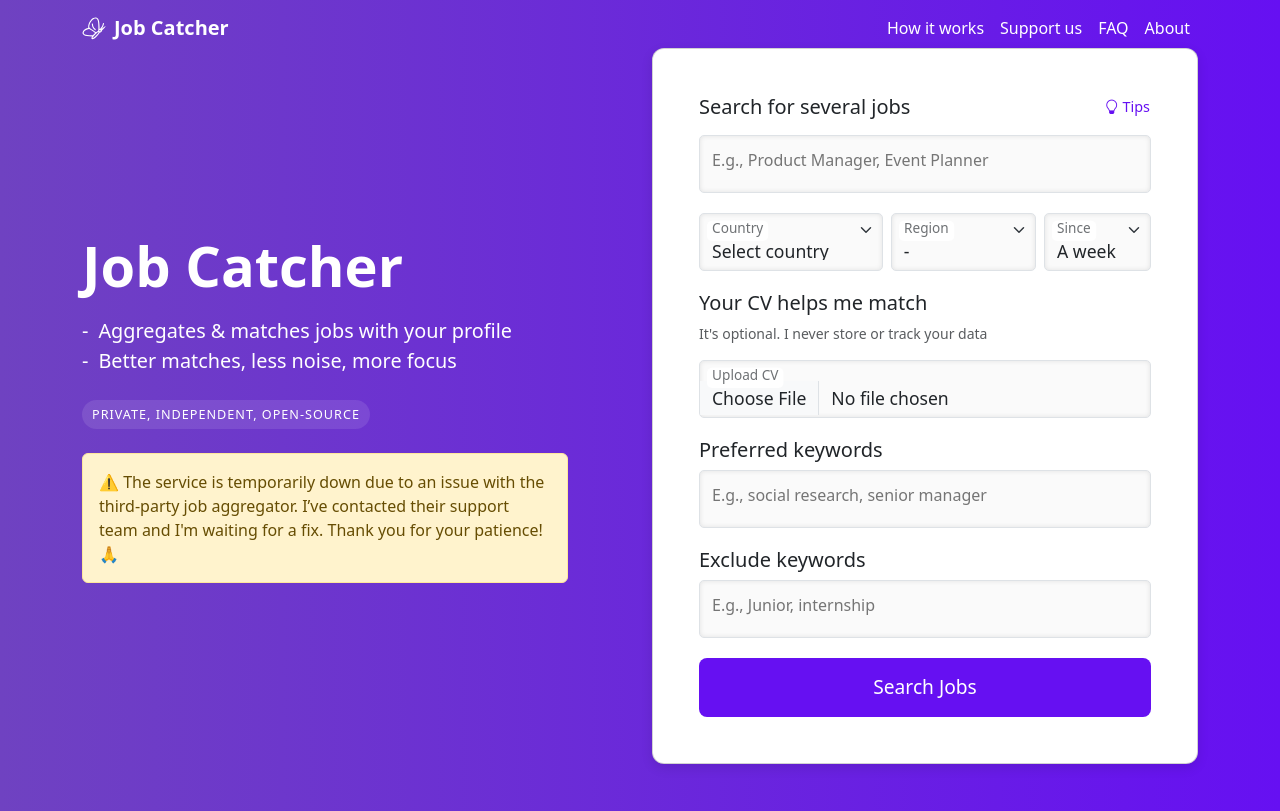
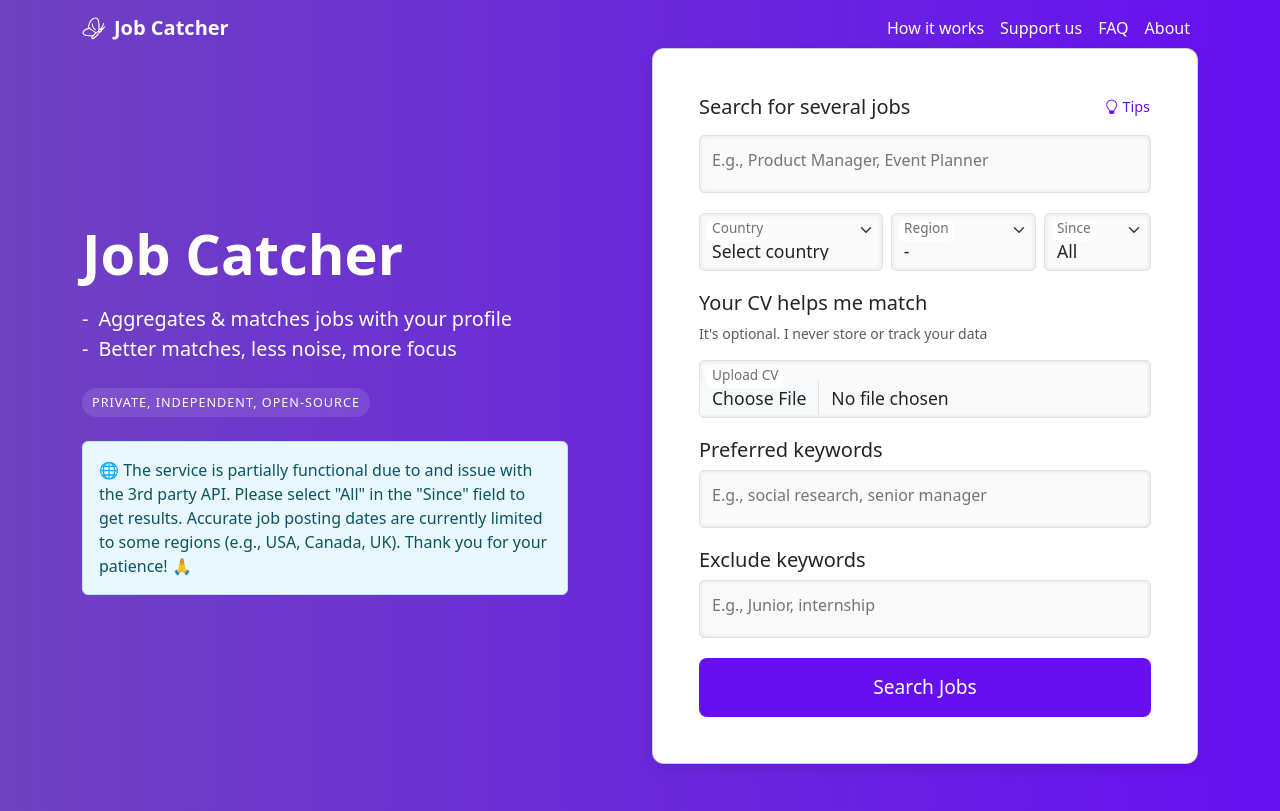
Before and after one commit to Woolball/job-catcher, a Flask app: page / in a window 1280 px wide. Shown: the top 811 px of the page. Run offline with Flask 3, Linux system fonts and the light colour scheme; some libraries are stand-ins or nearby versions.

Commit message:
v0.67 - Implemented workaround due to JSearch API outage. Service is now partially functional without accurate job dates or date filtering. - Updated info banner accordingly.

```diff
--- a/app.py
+++ b/app.py
@@ -90,11 +90,15 @@ def index():
 @limiter.limit("10 per minute")
 def search_jobs():
     """Handle job search requests by dynamically selecting the fetcher (scraper or JSearch)."""
-    result = validate_and_clean_input(request.form, request.files)
-    if isinstance(result, tuple) and result[1] == 400:
-        return result
+    form_input = validate_and_clean_input(request.form, request.files)
+    if isinstance(form_input, tuple) and form_input[1] == 400:
+        return form_input
 
-    logger.info(f"Incoming request. Terms: {result['search_terms']} - Location: {result['location']} - Posted since: {result['interval']}")
+    country = form_input['country']
+    region = form_input['region']
+    location = region if region else country
+
+    logger.info(f"Incoming request. Terms: {form_input['search_terms']} - Location: {location} - Posted since: {form_input['interval']}")
     honeypot = request.form.get('jamesbond')
     if honeypot:  # Bots will fill this, humans won't
         logger.warning("Bot detected!")
@@ -102,7 +106,7 @@ def search_jobs():
 
     try:
         # Use the dynamically selected job fetching function
-        all_jobs_df = asyncio.run(job_fetching_function(result['search_terms'], result['location'], Config.DEFAULT_RADIUS, result['interval']))
+        all_jobs_df = asyncio.run(job_fetching_function(form_input['search_terms'], location, country, Config.DEFAULT_RADIUS, form_input['interval']))
 
         # Check if the DataFrame is empty (i.e., no jobs found)
         if all_jobs_df.empty:
@@ -112,7 +116,7 @@ def search_jobs():
             }), 200  # Return a 200 status code with an empty job list and a message.
 
         all_jobs_df = process_job_dataframe(all_jobs_df)
-        ranked_jobs_df = rank_job_descriptions(all_jobs_df, result['cv_text'], result['preferred_keywords'], result['required_keywords'], result['exclude_keywords'])
+        ranked_jobs_df = rank_job_descriptions(all_jobs_df, form_input['cv_text'], form_input['preferred_keywords'], form_input['required_keywords'], form_input['exclude_keywords'])
         dump_ranked_jobs(ranked_jobs_df, Config.DUMP_FILE_NAME)
         ranked_jobs = ranked_jobs_df[['display_title', 'job_url', 'display_company', 'date_posted', 'combined_score', 'tier', 'links']].head(Config.RESULTS_WANTED).to_dict(orient='records')
 
--- a/config.py
+++ b/config.py
@@ -24,11 +24,12 @@ class Config:
     }
     CV_TEXT_LIMIT = 2000 #limit cv text to first 2000 words
     RESULTS_WANTED = 50
+    NUM_SEARCH_PAGES = 2
     DUMP_FILE_NAME = 'data/dump_search.csv'
     DEFAULT_RADIUS = 50
     INTERVAL_MAPPING = {'month': 30, 'week': 7, '3days': 3, 'today': 1}
-    #EXCLUDED_JOB_PUBLISHERS = ['BeBee', 'Learn4Good', 'Joinrs']
-    EXCLUDED_JOB_PUBLISHERS = []
+    EXCLUDED_JOB_PUBLISHERS = ['Trabajo', 'BeBee', 'Learn4Good', 'Joinrs']
+    #EXCLUDED_JOB_PUBLISHERS = []
 
     FETCHER_NAME = os.getenv('FETCHER', 'scraper').lower()
 
--- a/src/utils.py
+++ b/src/utils.py
@@ -112,7 +112,7 @@ def validate_and_clean_input(form, files):
     search_terms = [s for s in search_terms if s]
     country = form.get('country', '').strip().split(',')[0]
     region = form.get('region', '').strip().split(',')[0]
-    location = f"{region}, {country}" if region else country
+    #location = f"{region}, {country}" if region else country
 
     preferred_keywords_pure = [preprocess_text(keyword.strip()) for keyword in re.split(delimiters, form.get('preferred_keywords', ''))]
     preferred_keywords = preferred_keywords_pure + search_terms #append to the list of keywords all the search terms
@@ -173,7 +173,9 @@ def validate_and_clean_input(form, files):
     # Return cleaned data
     return {
         'search_terms': search_terms,
-        'location': location,
+        'country': country,
+        'region': region,
+        #'location': location,
         'interval': interval,
         'cv_text': cv_text,
         'preferred_keywords': preferred_keywords,
@@ -208,7 +210,10 @@ def clean_url(url):
 
 def process_job_dataframe(jobs_df):
     if not jobs_df.empty:
-        jobs_df = jobs_df[~jobs_df['job_publisher'].fillna('').isin(Config.EXCLUDED_JOB_PUBLISHERS)].reset_index(drop=True)
+        #Exclude low-quality job publishers. This is done despite that these may be passed to the search api as that filtering is seldom effective
+        jobs_df = jobs_df[
+            ~jobs_df['job_publisher'].fillna('').str.contains('|'.join(Config.EXCLUDED_JOB_PUBLISHERS), case=False,
+                                                              na=False)].reset_index(drop=True)
         # Format date and preprocess columns
         jobs_df['date_posted'] = pd.to_datetime(jobs_df['date_posted'], errors='coerce').fillna(
             datetime.today()).dt.strftime('%b %d')
--- a/static/js/main.js
+++ b/static/js/main.js
@@ -25,7 +25,7 @@ document.addEventListener('DOMContentLoaded', function() {
         try {
             const response = await fetch('https://ipapi.co/json/');
             const data = await response.json();
-            locationInput.value = data.country_name;
+            locationInput.value = data.country;
 
             // Trigger change event after setting the country value
             const event = new Event('change');
--- a/templates/home.html
+++ b/templates/home.html
@@ -67,10 +67,12 @@
                             <div class="banner-tag mb-3">
                                 private, independent, open-source
                             </div>
-                            <div class="alert alert-warning d-flex" role="alert">
-                                ⚠️ The service is temporarily down due to an issue with the third-party job aggregator. I’ve contacted their support team and I'm waiting for a fix. Thank you for your patience! 🙏
+                            <div class="alert alert-info d-flex" role="alert" style="background-color: #e9f7fe; color: #0c5460; border-color: #b3e5fc;">
+
+                                🌐 The service is partially functional due to and issue with the 3rd party API. Please select "All" in the "Since" field to get results.
+                                Accurate job posting dates are currently limited to some regions (e.g., USA, Canada, UK). Thank you for your patience! 🙏
+
                             </div>
-
                         </div>
                         <div class="col-lg-6">
                             <div class="card" id="search">
@@ -93,7 +95,7 @@
                                             <!-- Country Selector with Search -->
                                             <div class="col-md-5">
                                                 <div class="form-floating position-relative">
-                                                    <select class="form-select crs-country" id="country" name="country" data-region-id="region" required>
+                                                    <select class="form-select crs-country" id="country" name="country" data-region-id="region"  data-value="shortcode" required>
                                                         <option value="" disabled selected>Select Country</option>
                                                         <!-- Country options populated by the plugin -->
                                                     </select>
@@ -116,8 +118,9 @@
                                             <div class="col-md-3">
                                                 <div class="form-floating position-relative">
                                                     <select class="form-select" id="posted_since" name="posted_since">
+                                                        <option value="all" selected>All</option>
                                                         <option value="month">A month</option>
-                                                        <option value="week" selected>A week</option>
+                                                        <option value="week">A week</option>
                                                         <option value="3days">3 days</option>
                                                         <option value="today">1 day</option>
                                                     </select>
```
Also changed, not shown: src/fetchers/jsearch.py (+7 -4 lines).
